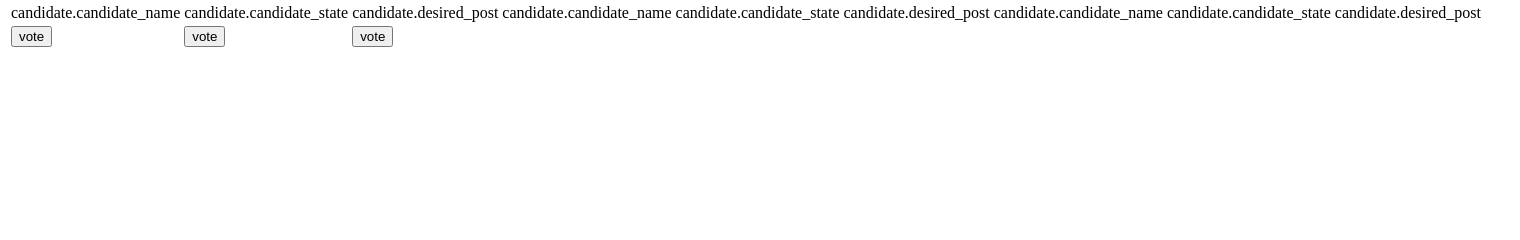
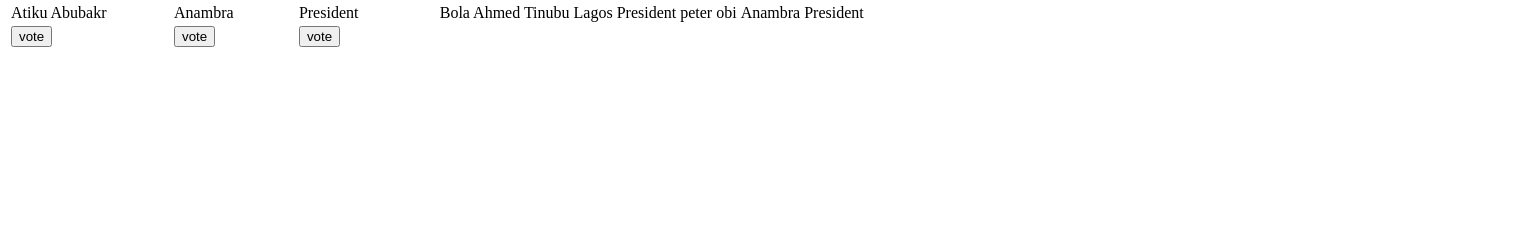
Before and after one commit to Abdulkhafid001/MYSHOP, a Django app: template myshop/mainpollapp/templates/index.html in a window 1520 px wide. Shown: the part 201-441 px from the top of the page. Run offline with Django 4.2, Linux system fonts and the light colour scheme; the template is opened without the code that fills it: values that come from a table or form of the project are taken from there, others are empty; data comes from the database, SQL or seed files in the repository.

Commit message:
fixed my template bug

```diff
--- a/myshop/mainpollapp/templates/index.html
+++ b/myshop/mainpollapp/templates/index.html
@@ -9,7 +9,7 @@
     <h1>Welcome to naija vote platform</h1>
     <h3>Vote Your Candidate!</h3>
     <h5>free and square</h5>
-    {% block content%}
+    {% block content %}
 
     <table>
         <thead>candidate name</thead>
@@ -20,11 +20,11 @@
             <td><img src="" alt="peter obi picture" srcset=""></td>
             <td><img src="" alt="bola tinubu picture" srcset=""></td>
         </tr>
-        <tr>
-            {% for candidate in table_content%}
-            <td>candidate.candidate_name</td>
-            <td>candidate.candidate_state</td>
-            <td>candidate.desired_post</td>
+         <tr>
+            {% for person in candidate %}
+            <td>{{ person.candidate_name }}</td>
+            <td>{{ person.candidate_state }}</td>
+            <td>{{ person.desired_post }}</td>
             {% endfor %}
         </tr>
         <tr>
@@ -33,7 +33,7 @@
             <td><button>vote</button></td>
         </tr>
     </table>
-    {% endblock%}
+    {% endblock %}
 
     <!-- the purpose of this script is to update the votes of a candidate once it is been clicked by the user  -->
     <script>
--- a/myshop/mainpollapp/views.py
+++ b/myshop/mainpollapp/views.py
@@ -1,9 +1,11 @@
 from django.shortcuts import render
 from django.http import HttpResponse
 # import all app models
-from .models import CandidateInfo,ElectionResult
+from .models import CandidateInfo, ElectionResult
 # Create your views here.
+
+
 def indexView(request):
     # from my index view i would get candidate info using a dictionary as a context
     table_content = CandidateInfo.objects.all()
-    return render(request, "index.html", {"canditate" : table_content})
+    return render(request, "index.html", {"candidate": table_content})
```
